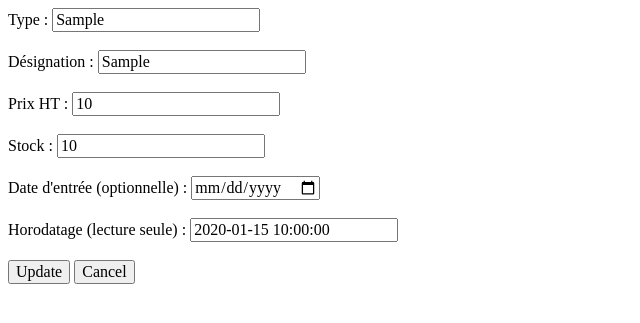
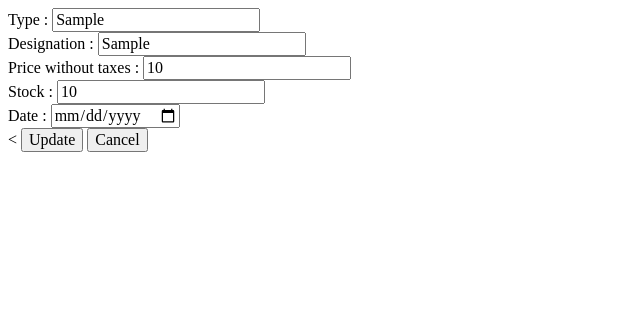
Before and after one commit to LordWe4pOns/M1_Web_classic, a PHP site: page /produit_edit.php?id=1 in a window 1280 px wide. Shown: the top 323 px of the page, without its empty margins (0-640 px from the left). Run offline with PHP 8.4, Linux system fonts and the light colour scheme; the visitor is signed in with stand-in values (Sample User, id 1); tables that the repository leaves empty or names only in its code hold one stand-in row (values such as "Sample post").

Commit message:
feat: update product creation and editing forms with improved messaging and labels

```diff
--- a/produit_create.php
+++ b/produit_create.php
@@ -42,11 +42,12 @@ if (isset($_SESSION['user_id']) && isset($_SESSION['user_login'])) {
 <html lang="en">
 <head>
     <meta charset='UTF-8'>
-    <title>Edit Product</title>
+    <title>Create Product</title>
     <link rel='stylesheet' type='text/css' media='screen' href='main.css'>
 </head>
 <body>
 <form method="POST" action="">
+    <h2><?php echo $message ?></h2>
     <label for="type_p">Type :</label>
     <input type="text" id="type_p" name="type_p" value="" required>
     <br/>
--- a/produit_edit.php
+++ b/produit_edit.php
@@ -16,7 +16,7 @@ if (isset($_SESSION['user_id']) && isset($_SESSION['user_login']) && isset($_GET
         $date_in = $_POST['date_in'] ?? '';
 
         if ($type_p === '' || $designation_p === '' || $prix_ht === '' || $stock_p === '') {
-            $message = 'Tous les champs (sauf date) sont obligatoires.';
+            $message = 'All fields are required.';
         } else {
             $query = "UPDATE produit
                         SET type_p = :type_p,
@@ -41,7 +41,7 @@ if (isset($_SESSION['user_id']) && isset($_SESSION['user_login']) && isset($_GET
             exit();
         }
     } else {
-        $query = "SELECT id_p, type_p, designation_p, prix_ht, stock_p, date_in, timeS_in
+        $query = "SELECT id_p, type_p, designation_p, prix_ht, stock_p, date_in
                     FROM produit
                    WHERE id_p = :id";
         $statement = $db->prepare($query);
@@ -64,27 +64,23 @@ if (isset($_SESSION['user_id']) && isset($_SESSION['user_login']) && isset($_GET
 <form method="POST" action="">
     <label for="type_p">Type :</label>
     <input type="text" id="type_p" name="type_p" value="<?= htmlspecialchars($product['type_p'] ?? '') ?>" required>
-    <br/><br/>
+    <br/>
 
-    <label for="designation_p">Désignation :</label>
+    <label for="designation_p">Designation :</label>
     <input type="text" id="designation_p" name="designation_p" value="<?= htmlspecialchars($product['designation_p'] ?? '') ?>" required>
-    <br/><br/>
+    <br/>
 
-    <label for="prix_ht">Prix HT :</label>
+    <label for="prix_ht">Price without taxes :</label>
     <input type="number" step="0.01" id="prix_ht" name="prix_ht" value="<?= htmlspecialchars((string)($product['prix_ht'] ?? '')) ?>" required>
-    <br/><br/>
+    <br/>
 
     <label for="stock_p">Stock :</label>
     <input type="number" id="stock_p" name="stock_p" value="<?= htmlspecialchars((string)($product['stock_p'] ?? '')) ?>" required>
-    <br/><br/>
+    <br/>
 
-    <label for="date_in">Date d'entrée (optionnelle) :</label>
+    <label for="date_in">Date :</label>
     <input type="date" id="date_in" name="date_in" value="<?= htmlspecialchars($product['date_in'] ?? '') ?>">
-    <br/><br/>
-
-    <label for="timeS_in">Horodatage (lecture seule) :</label>
-    <input type="text" id="timeS_in" value="<?= htmlspecialchars($product['timeS_in'] ?? '') ?>" readonly>
-    <br/><br/>
+    <br/><
 
     <button type="submit">Update</button>
     <button type="button" onclick="window.location.href='produit_list.php';">Cancel</button>
```
